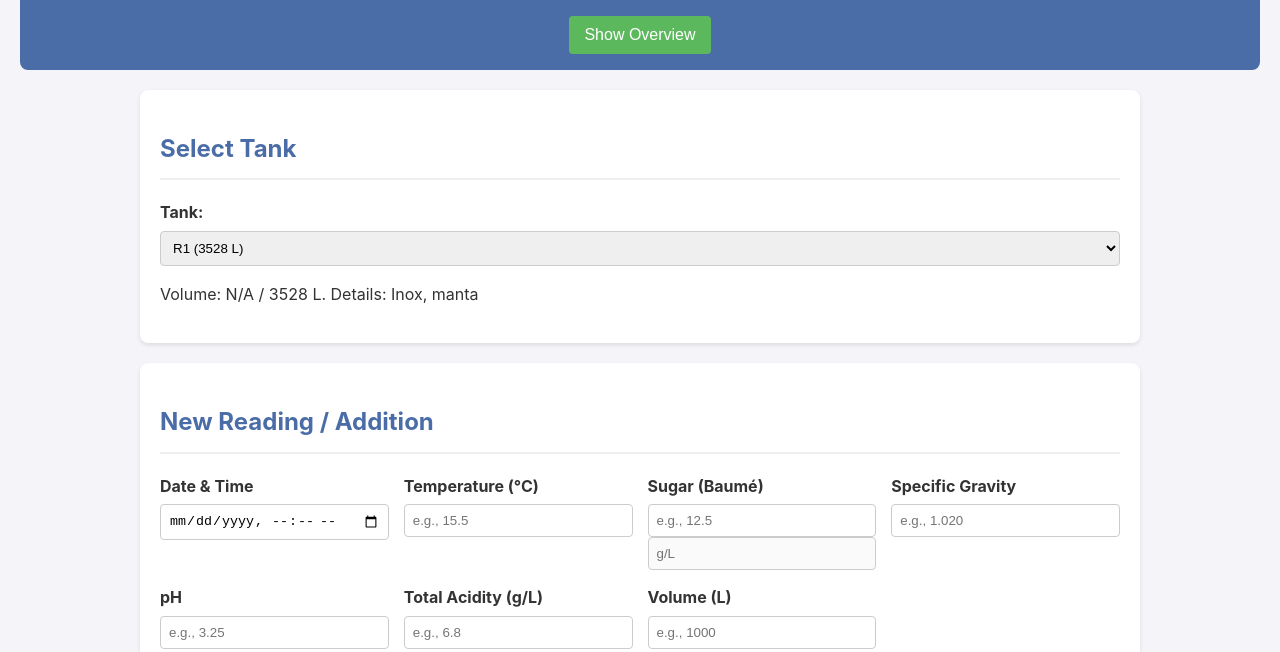
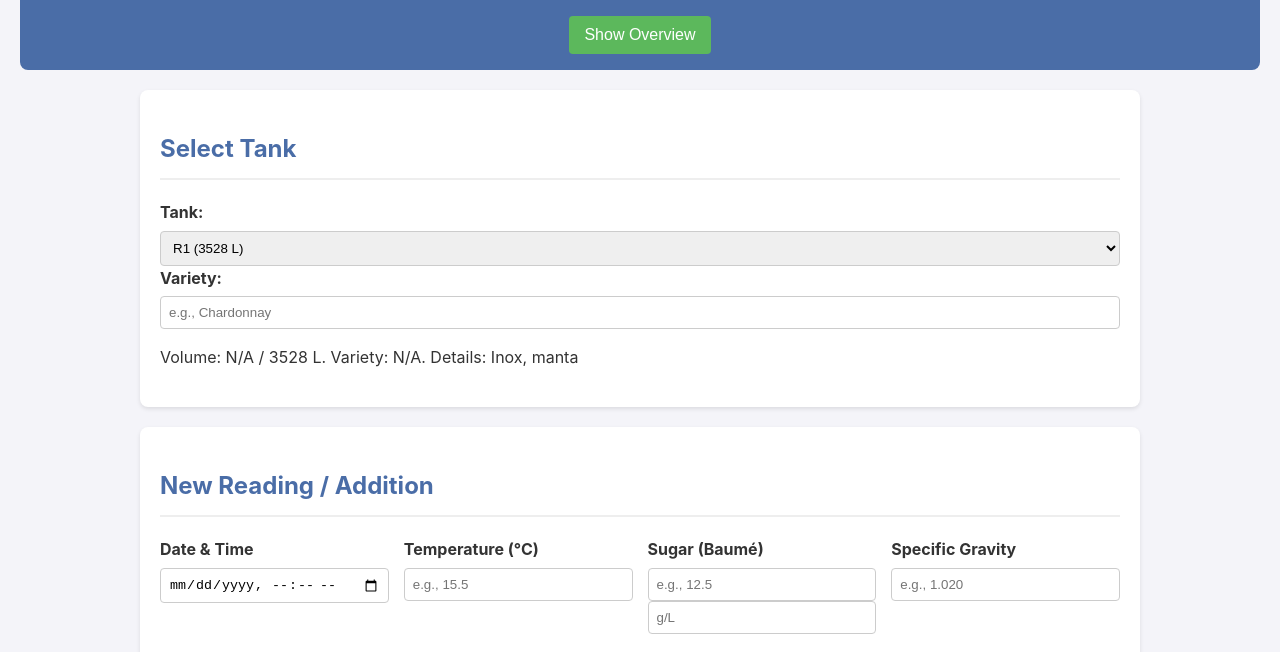
Before and after one commit to Oblizor/fermentation-tracker, a plain HTML site: page index.html in a window 1280 px wide. Shown: the part 124-776 px from the top of the page. Drawn offline with Linux system fonts and the light colour scheme.

Commit message:
Add variety input field

```diff
--- a/index.html
+++ b/index.html
@@ -36,6 +36,9 @@
                 <label for="tankSelect">Tank:</label>
                 <select id="tankSelect"></select>
 
+                <label for="grapeVarietyInput">Variety:</label>
+                <input type="text" id="grapeVarietyInput" placeholder="e.g., Chardonnay">
+
                 <p id="tankDetails"></p>
             </div>
         </section>
@@ -55,7 +58,7 @@
                     <div class="form-group">
                         <label for="sugar">Sugar (Baumé)</label>
                         <input type="number" id="sugar" step="0.1" placeholder="e.g., 12.5">
-                        <input type="number" id="sugarGL" placeholder="g/L" disabled>
+                        <input type="number" id="sugarGL" placeholder="g/L" readonly>
                     </div>
                     <div class="form-group">
                         <label for="sg">Specific Gravity</label>
--- a/script.js
+++ b/script.js
@@ -19,6 +19,7 @@ document.addEventListener('DOMContentLoaded', async () => {
     const overviewSection = document.querySelector('.overview');
     const sugarInput = document.getElementById('sugar');
     const sugarGLInput = document.getElementById('sugarGL');
+    const varietyInput = document.getElementById('grapeVarietyInput');
 
     let currentTankId = ''; // Variable to store the currently active tank ID
     let tanks = []; // Will hold the tank list loaded from JSON
@@ -39,12 +40,38 @@ document.addEventListener('DOMContentLoaded', async () => {
     // ---- NEW: Function to handle when a new tank is selected ----
     const handleTankSelection = () => {
         currentTankId = tankSelect.value;
+        const selectedTank = tanks.find(t => t.id === currentTankId);
+        if (selectedTank) {
+            const storedVariety = localStorage.getItem(currentTankId + '_variety');
+            selectedTank.grapeVariety = storedVariety || selectedTank.grapeVariety || '';
+            if (varietyInput) {
+                varietyInput.value = selectedTank.grapeVariety;
+            }
+        } else if (varietyInput) {
+            varietyInput.value = '';
+        }
         renderLog(); // Load and display the log for the selected tank
         readingForm.reset();
         sugarGLInput.value = '';
         editingIndex = null;
         submitBtn.textContent = 'Save Reading';
     };
+
+    if (varietyInput) {
+        varietyInput.addEventListener('input', () => {
+            if (!currentTankId) return;
+            const selectedTank = tanks.find(t => t.id === currentTankId);
+            if (!selectedTank) return;
+            const value = varietyInput.value.trim();
+            selectedTank.grapeVariety = value;
+            if (value) {
+                localStorage.setItem(currentTankId + '_variety', value);
+            } else {
+                localStorage.removeItem(currentTankId + '_variety');
+            }
+            updateTankDetails();
+        });
+    }
 
     const updateSugarConversion = () => {
         const baume = parseFloat(sugarInput.value);
@@ -118,8 +145,28 @@ document.addEventListener('DOMContentLoaded', async () => {
                 latestVolume = latest.volume;
             }
         }
-        const volumeDisplay = latestVolume !== null ? `${latestVolume} / ${selectedTank.capacity} L` : `N/A / ${selectedTank.capacity} L`;
-        tankDetailsP.textContent = `Volume: ${volumeDisplay}. Details: ${selectedTank.description}`;
+        const volumeDisplay = latestVolume !== null
+            ? `${latestVolume} / ${selectedTank.capacity} L`
+            : `N/A / ${selectedTank.capacity} L`;
+        const variety = selectedTank.grapeVariety ? selectedTank.grapeVariety : 'N/A';
+        tankDetailsP.textContent = `Volume: ${volumeDisplay}. Variety: ${variety}. Details: ${selectedTank.description}`;
+
+        // Prefill volume-related inputs with the latest volume
+        if (latestVolume !== null) {
+            const volumeInput = document.getElementById('volume');
+            if (volumeInput && !volumeInput.value) {
+                volumeInput.value = latestVolume;
+            }
+            const calcVolumeEl = document.getElementById('calcVolume');
+            if (calcVolumeEl) {
+                calcVolumeEl.value = latestVolume;
+                calcVolumeEl.dispatchEvent(new Event('input'));
+            }
+            const phVolumeEl = document.getElementById('phVolume');
+            if (phVolumeEl && !phVolumeEl.value) {
+                phVolumeEl.value = latestVolume;
+            }
+        }
     }
 
     // Render the overview table with the latest reading for each tank
@@ -192,6 +239,8 @@ document.addEventListener('DOMContentLoaded', async () => {
         const bentoniteUnitBtn = document.getElementById('bentoniteUnitBtn');
         const bentoniteUnits = ['g/L', 'g/hL', 'mg/L'];
         let bentoniteUnitIndex = 0;
+        // Ensure the button reflects the default unit
+        bentoniteUnitBtn.textContent = bentoniteUnits[bentoniteUnitIndex];
         const calcBentonite = (vol, rate) => {
             const unit = bentoniteUnits[bentoniteUnitIndex];
             if (unit === 'g/L') return vol * rate;
--- a/tanks.json
+++ b/tanks.json
@@ -2,246 +2,295 @@
     {
         "id": "R1",
         "capacity": 3528,
-        "description": "Inox, manta"
+        "description": "Inox, manta",
+        "grapeVariety": ""
     },
     {
         "id": "R2",
         "capacity": 3911,
-        "description": "Inox, manta"
+        "description": "Inox, manta",
+        "grapeVariety": ""
     },
     {
         "id": "R3",
         "capacity": 3528,
-        "description": "Inox, manta"
+        "description": "Inox, manta",
+        "grapeVariety": ""
     },
     {
         "id": "R4",
         "capacity": 3528,
-        "description": "Inox, manta"
+        "description": "Inox, manta",
+        "grapeVariety": ""
     },
     {
         "id": "R5",
         "capacity": 3528,
-        "description": "Inox, manta"
+        "description": "Inox, manta",
+        "grapeVariety": ""
     },
     {
         "id": "R6",
         "capacity": 3911,
-        "description": "Inox, manta"
+        "description": "Inox, manta",
+        "grapeVariety": ""
     },
     {
         "id": "R7",
         "capacity": 8133,
-        "description": "Vinificator roșu, manta încălzire + piston + pompă remontaj"
+        "description": "Vinificator roșu, manta încălzire + piston + pompă remontaj",
+        "grapeVariety": ""
     },
     {
         "id": "R8",
         "capacity": 8133,
-        "description": "Vinificator roșu, manta încălzire + piston + pompă remontaj"
+        "description": "Vinificator roșu, manta încălzire + piston + pompă remontaj",
+        "grapeVariety": ""
     },
     {
         "id": "R9",
         "capacity": 2966,
-        "description": "Inox, manta"
+        "description": "Inox, manta",
+        "grapeVariety": ""
     },
     {
         "id": "R10",
         "capacity": 2181,
-        "description": "Inox, manta"
+        "description": "Inox, manta",
+        "grapeVariety": ""
     },
     {
         "id": "R11",
         "capacity": 2017,
-        "description": "Inox, manta"
+        "description": "Inox, manta",
+        "grapeVariety": ""
     },
     {
         "id": "R12",
         "capacity": 1684,
-        "description": "Inox, manta"
+        "description": "Inox, manta",
+        "grapeVariety": ""
     },
     {
         "id": "R13",
         "capacity": 2631,
-        "description": "Inox, manta"
+        "description": "Inox, manta",
+        "grapeVariety": ""
     },
     {
         "id": "R14",
         "capacity": 2609,
-        "description": "Inox, manta"
+        "description": "Inox, manta",
+        "grapeVariety": ""
     },
     {
         "id": "R15",
         "capacity": 3424,
-        "description": "Inox, manta"
+        "description": "Inox, manta",
+        "grapeVariety": ""
     },
     {
         "id": "R16",
         "capacity": 3424,
-        "description": "Inox, manta"
+        "description": "Inox, manta",
+        "grapeVariety": ""
     },
     {
         "id": "R17",
         "capacity": 3435,
-        "description": "Inox, manta"
+        "description": "Inox, manta",
+        "grapeVariety": ""
     },
     {
         "id": "R18",
         "capacity": 3436,
-        "description": "Inox, manta"
+        "description": "Inox, manta",
+        "grapeVariety": ""
     },
     {
         "id": "R34",
         "capacity": 5295,
-        "description": "Inox, manta"
+        "description": "Inox, manta",
+        "grapeVariety": ""
     },
     {
         "id": "R35",
         "capacity": 5295,
-        "description": "Inox, manta"
+        "description": "Inox, manta",
+        "grapeVariety": ""
     },
     {
         "id": "R36",
         "capacity": 5295,
-        "description": "Inox, manta"
+        "description": "Inox, manta",
+        "grapeVariety": ""
     },
     {
         "id": "R37",
         "capacity": 5295,
-        "description": "Inox, manta"
+        "description": "Inox, manta",
+        "grapeVariety": ""
     },
     {
         "id": "R39",
         "capacity": 5295,
-        "description": "Inox, manta"
+        "description": "Inox, manta",
+        "grapeVariety": ""
     },
     {
         "id": "R40",
         "capacity": 5295,
-        "description": "Inox, manta"
+        "description": "Inox, manta",
+        "grapeVariety": ""
     },
     {
         "id": "R41",
         "capacity": 5295,
-        "description": "Inox, manta"
+        "description": "Inox, manta",
+        "grapeVariety": ""
     },
     {
         "id": "R43",
         "capacity": 5295,
-        "description": "Inox, manta"
+        "description": "Inox, manta",
+        "grapeVariety": ""
     },
     {
         "id": "R44",
         "capacity": 5295,
-        "description": "Inox, manta"
+        "description": "Inox, manta",
+        "grapeVariety": ""
     },
     {
         "id": "R45",
         "capacity": 5295,
-        "description": "Inox, manta"
+        "description": "Inox, manta",
+        "grapeVariety": ""
     },
     {
         "id": "R46",
         "capacity": 5295,
-        "description": "Inox, manta"
+        "description": "Inox, manta",
+        "grapeVariety": ""
     },
     {
         "id": "R19",
         "capacity": 4216,
-        "description": "Inox, fără manta"
+        "description": "Inox, fără manta",
+        "grapeVariety": ""
     },
     {
         "id": "R20",
         "capacity": 4216,
-        "description": "Inox, fără manta"
+        "description": "Inox, fără manta",
+        "grapeVariety": ""
     },
     {
         "id": "R21",
         "capacity": 4216,
-        "description": "Inox, fără manta"
+        "description": "Inox, fără manta",
+        "grapeVariety": ""
     },
     {
         "id": "R22",
         "capacity": 4216,
-        "description": "Inox, fără manta"
+        "description": "Inox, fără manta",
+        "grapeVariety": ""
     },
     {
         "id": "R23",
         "capacity": 4216,
-        "description": "Inox, fără manta"
+        "description": "Inox, fără manta",
+        "grapeVariety": ""
     },
     {
         "id": "R24",
         "capacity": 4216,
-        "description": "Inox, fără manta"
+        "description": "Inox, fără manta",
+        "grapeVariety": ""
     },
     {
         "id": "R25",
         "capacity": 4216,
-        "description": "Inox, fără manta"
+        "description": "Inox, fără manta",
+        "grapeVariety": ""
     },
     {
         "id": "R26",
         "capacity": 5106,
-        "description": "Inox, fără manta"
+        "description": "Inox, fără manta",
+        "grapeVariety": ""
     },
     {
         "id": "R27",
         "capacity": 1587,
-        "description": "Inox, fără manta"
+        "description": "Inox, fără manta",
+        "grapeVariety": ""
     },
     {
         "id": "R28",
         "capacity": 1584,
-        "description": "Inox, fără manta"
+        "description": "Inox, fără manta",
+        "grapeVariety": ""
     },
     {
         "id": "R29",
         "capacity": 5243,
-        "description": "Inox, fără manta"
+        "description": "Inox, fără manta",
+        "grapeVariety": ""
     },
     {
         "id": "R30",
         "capacity": 3435,
-        "description": "Inox, fără manta"
+        "description": "Inox, fără manta",
+        "grapeVariety": ""
     },
     {
         "id": "R31",
         "capacity": 3422,
-        "description": "Inox, fără manta"
+        "description": "Inox, fără manta",
+        "grapeVariety": ""
     },
     {
         "id": "R32",
         "capacity": 1054,
-        "description": "Inox, fără manta"
+        "description": "Inox, fără manta",
+        "grapeVariety": ""
     },
     {
         "id": "R33",
         "capacity": 1000,
-        "description": "Inox, fără manta"
+        "description": "Inox, fără manta",
+        "grapeVariety": ""
     },
     {
         "id": "R38",
         "capacity": 3250,
-        "description": "Inox, fără manta"
+        "description": "Inox, fără manta",
+        "grapeVariety": ""
     },
     {
         "id": "R42",
         "capacity": 1180,
-        "description": "Inox, fără manta"
+        "description": "Inox, fără manta",
+        "grapeVariety": ""
     },
     {
         "id": "R47",
         "capacity": 4900,
-        "description": "Inox, afară, fără manta"
+        "description": "Inox, afară, fără manta",
+        "grapeVariety": ""
     },
     {
         "id": "R48",
         "capacity": 10200,
-        "description": "Inox, afară, fără manta"
+        "description": "Inox, afară, fără manta",
+        "grapeVariety": ""
     },
     {
         "id": "R49",
         "capacity": 10200,
-        "description": "Inox, afară, fără manta"
+        "description": "Inox, afară, fără manta",
+        "grapeVariety": ""
     }
 ]
```
